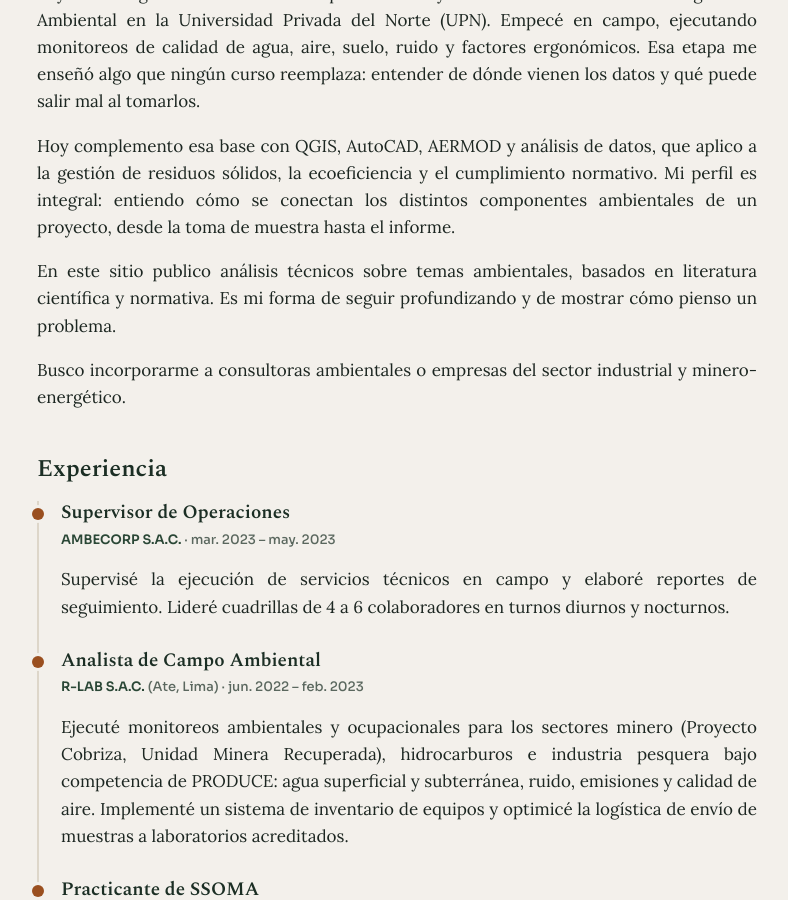
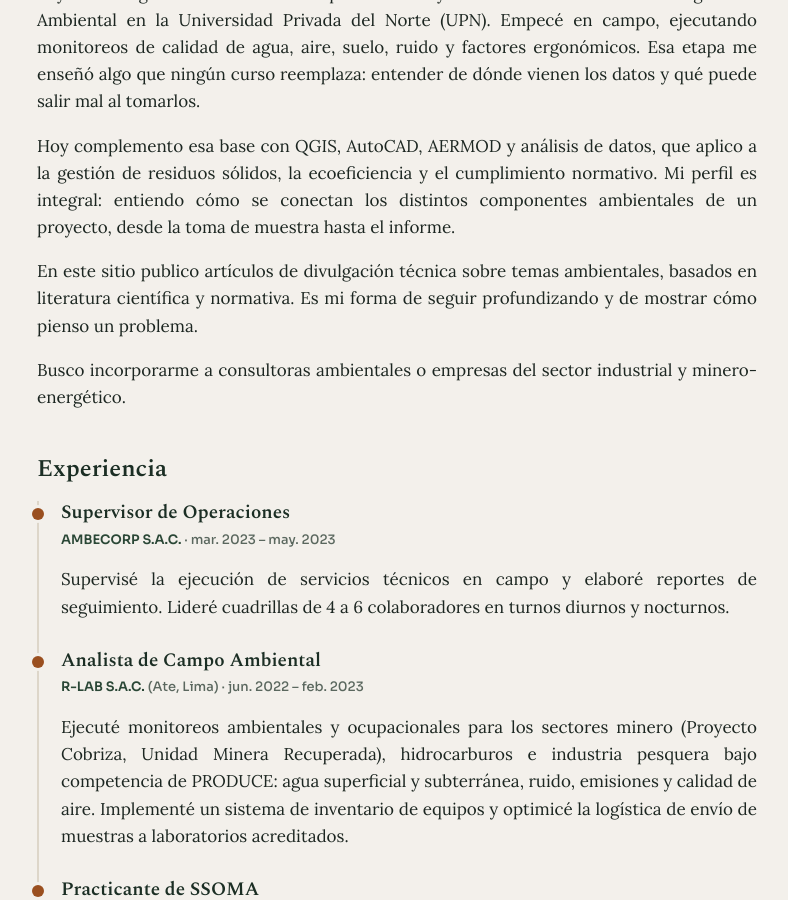
Before and after one commit to elvissalcedo/elvissalcedo.github.io, a Jekyll site: the page built from sobre-mi.html, in a window 1280 px wide and 900 px high, scrolled down 913 px. Shown: the whole window, without its empty margins (123-911 px from the left). Built offline with Jekyll 4.4.1, drawn with Linux system fonts in a browser that asks for light colours; some of the changed text lies outside the part shown.

Commit message:
fix(sobre-mi): llama artículos de divulgación a las publicaciones

```diff
--- a/sobre-mi.html
+++ b/sobre-mi.html
@@ -24,7 +24,7 @@ permalink: /sobre-mi.html
         <h2 id="sobre-mi-perfil" class="sobre-mi-subtitulo">Perfil</h2>
         <p>Soy Tecnólogo Ambiental titulado por SENATI y estudio el último año de Ingeniería Ambiental en la Universidad Privada del Norte (UPN). Empecé en campo, ejecutando monitoreos de calidad de agua, aire, suelo, ruido y factores ergonómicos. Esa etapa me enseñó algo que ningún curso reemplaza: entender de dónde vienen los datos y qué puede salir mal al tomarlos.</p>
         <p>Hoy complemento esa base con QGIS, AutoCAD, AERMOD y análisis de datos, que aplico a la gestión de residuos sólidos, la ecoeficiencia y el cumplimiento normativo. Mi perfil es integral: entiendo cómo se conectan los distintos componentes ambientales de un proyecto, desde la toma de muestra hasta el informe.</p>
-        <p>En este sitio publico análisis técnicos sobre temas ambientales, basados en literatura científica y normativa. Es mi forma de seguir profundizando y de mostrar cómo pienso un problema.</p>
+        <p>En este sitio publico artículos de divulgación técnica sobre temas ambientales, basados en literatura científica y normativa. Es mi forma de seguir profundizando y de mostrar cómo pienso un problema.</p>
         <p>Busco incorporarme a consultoras ambientales o empresas del sector industrial y minero-energético.</p>
       </section>
 
@@ -97,6 +97,6 @@ permalink: /sobre-mi.html
           <li>LinkedIn: <a href="https://www.linkedin.com/in/salcedo-tarazona" target="_blank" rel="noopener">linkedin.com/in/salcedo-tarazona</a></li>
           <li>Correo: <a href="mailto:elvissalcedotarazona&#64;gmail&#46;com">elvissalcedotarazona&#64;gmail&#46;com</a></li>
         </ul>
-        <p><a href="/">Ver los análisis publicados</a></p>
+        <p><a href="/">Ver los artículos publicados</a></p>
       </section>
     </div>
```
